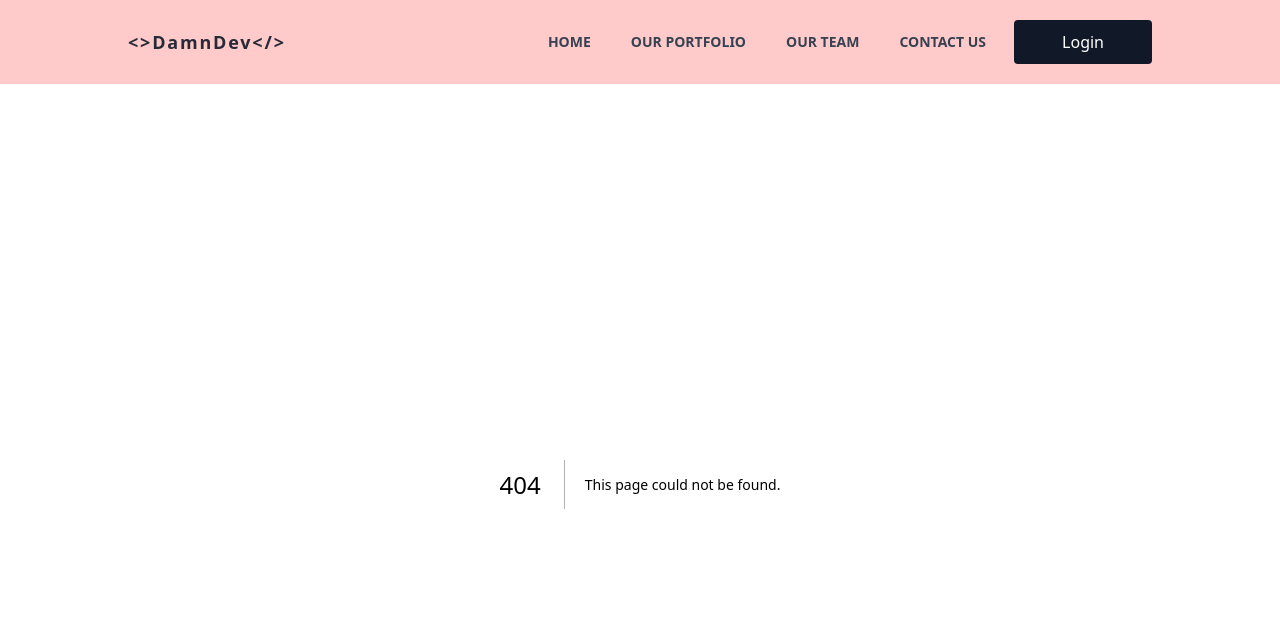
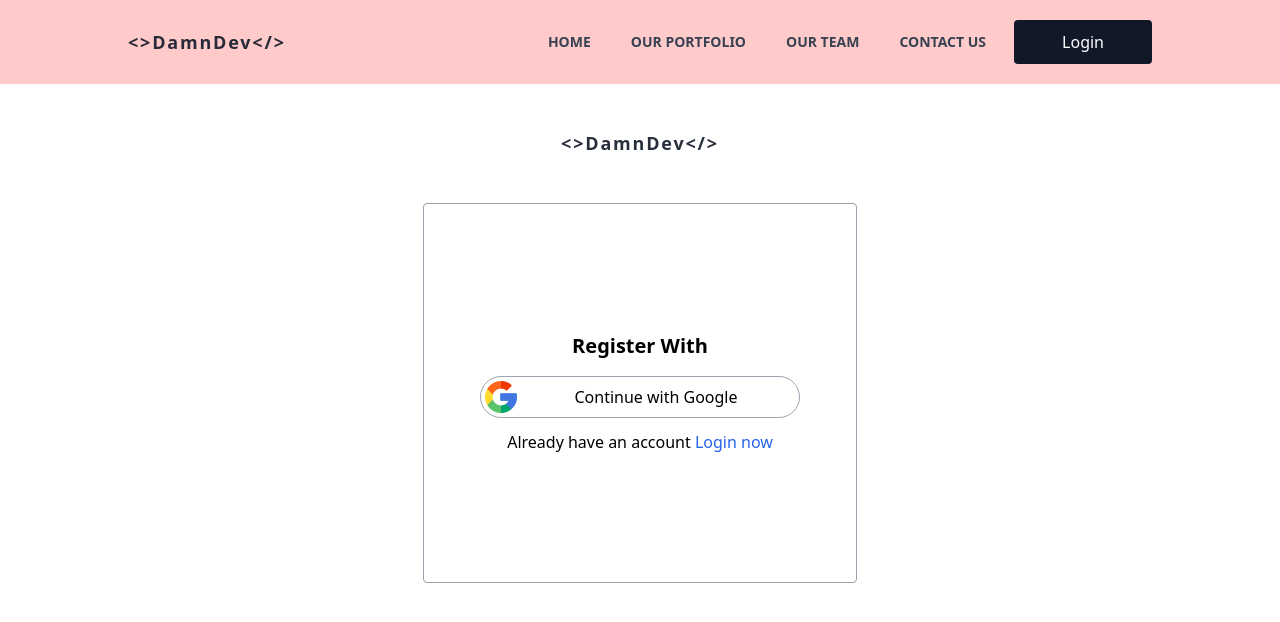
Before and after one commit to sohanemon/data-digger, a Next.js app: page /register in a window 1280 px wide. Before the commit this address had no page. Shown: the top 622 px of the page. Built offline with nearby package versions, Linux system fonts and the light colour scheme.

Commit message:
register page done

```diff
--- /dev/null
+++ b/app/login/head.tsx
@@ -0,0 +1,9 @@
+export default function Head() {
+  return (
+    <>
+      <title>Login | DamnDev</title>
+      <meta content='width=device-width, initial-scale=1' name='viewport' />
+      <link rel='icon' href='/favicon.ico' />
+    </>
+  );
+}
--- a/app/login/page.tsx
+++ b/app/login/page.tsx
@@ -2,9 +2,11 @@ import Image from "next/image";
 import Link from "next/link";
 import MainIcon from "../../components/ui/main-icon";
 
-interface Props {}
+interface Props {
+  reg: boolean;
+}
 
-const Page: React.FC<Props> = () => {
+const Page: React.FC<Props> = ({ reg }) => {
   return (
     <main className='grid place-content-center'>
       <div>
@@ -12,7 +14,9 @@ const Page: React.FC<Props> = () => {
           <MainIcon />
         </div>
         <section className='flex flex-col items-center px-14 border border-gray-400 rounded py-32'>
-          <p className='text-xl font-bold mb-4'>Login With</p>
+          <p className='text-xl font-bold mb-4'>
+            {reg ? "Register" : "Login"} With
+          </p>
           <button className='flex items-center w-80 rounded-full border-gray-400 border p-1 '>
             <div className='overflow-hidden h-8 w-8'>
               <Image
@@ -27,10 +31,13 @@ const Page: React.FC<Props> = () => {
             </p>
           </button>
           <p className='font-medium text-center mt-3'>
-            Don’t have an account?
-            <Link href={"/register"} className='text-blue-600'>
+            {reg ? "Already have an account" : " Don’t have an account?"}
+            <Link
+              href={reg ? "/login" : '"/register"'}
+              className='text-blue-600'
+            >
               {" "}
-              Create an account
+              {reg ? "Login now" : "Create an account"}
             </Link>
           </p>
         </section>
--- /dev/null
+++ b/app/register/page.tsx
@@ -0,0 +1,13 @@
+import Page from "../login/page";
+
+interface Props {}
+
+const Register: React.FC<Props> = () => {
+  return (
+    <>
+      <Page reg />
+    </>
+  );
+};
+
+export default Register;
```
